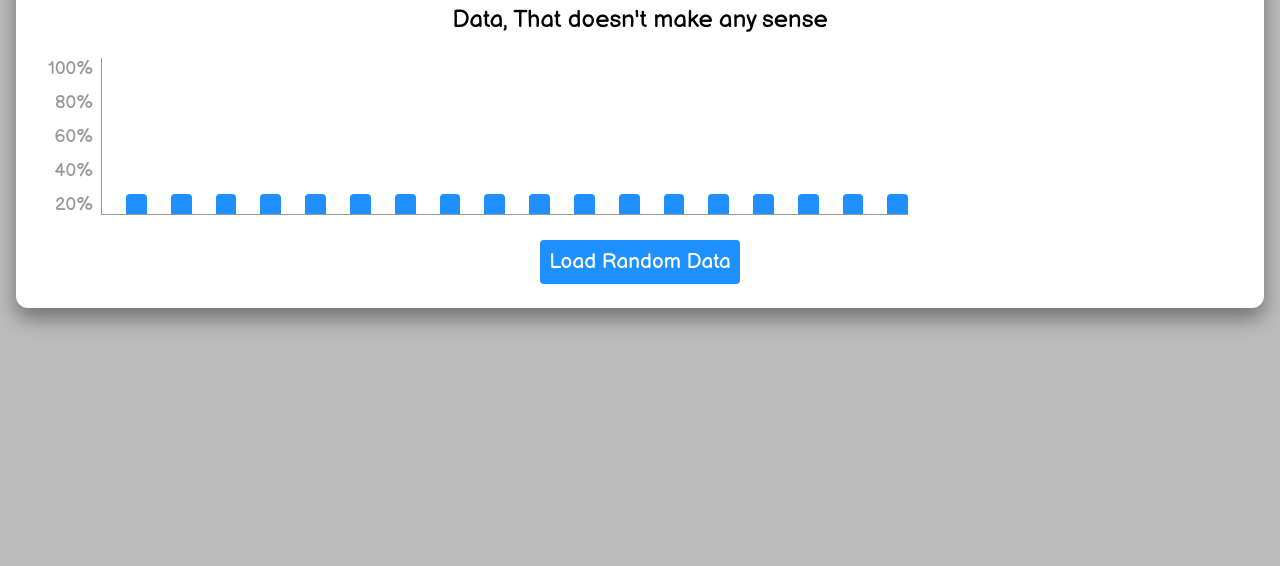
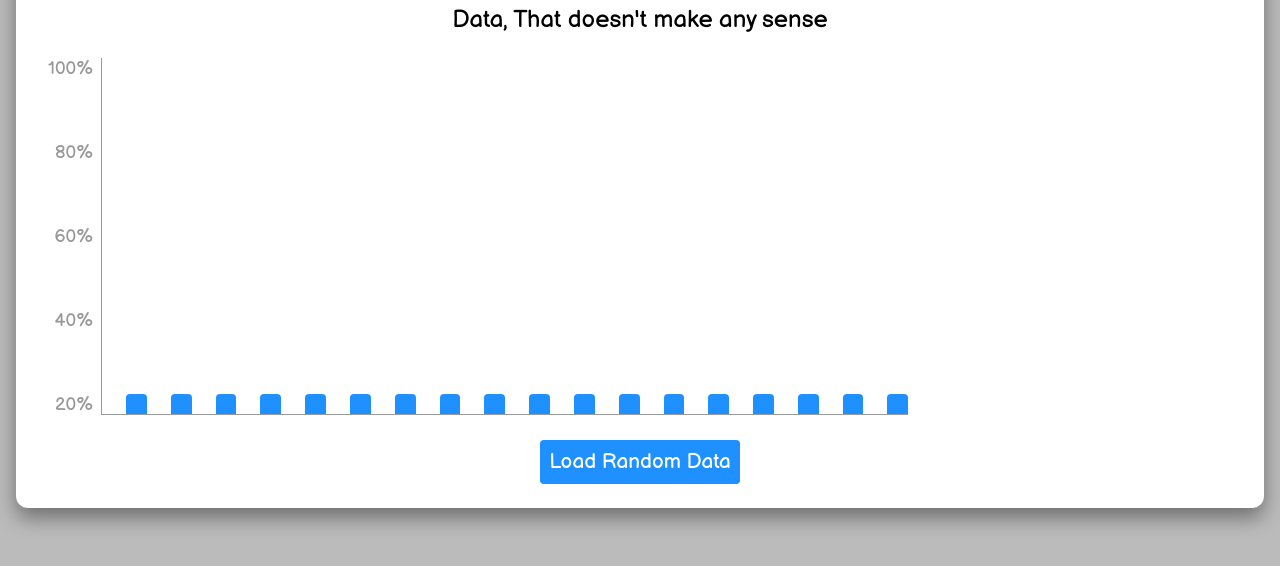
Before and after one commit to ibrahim0891/bar-diagram, a plain HTML site: page index.html in a window 1280 px wide. Shown: the part 108-674 px from the top of the page. Drawn offline with Linux system fonts and the light colour scheme.

Commit message:
fixed height issue

```diff
--- a/style.css
+++ b/style.css
@@ -16,7 +16,7 @@ body {
     width: 100%;
     padding-bottom:0.5rem;
     border-radius:12px;
-    height: 50vh;
+    height: 75vh;
     padding: 2rem;
     padding-bottom: 0.5rem;
     box-shadow: 0px 10px 20px rgba(0, 0, 0, 0.4);
```
